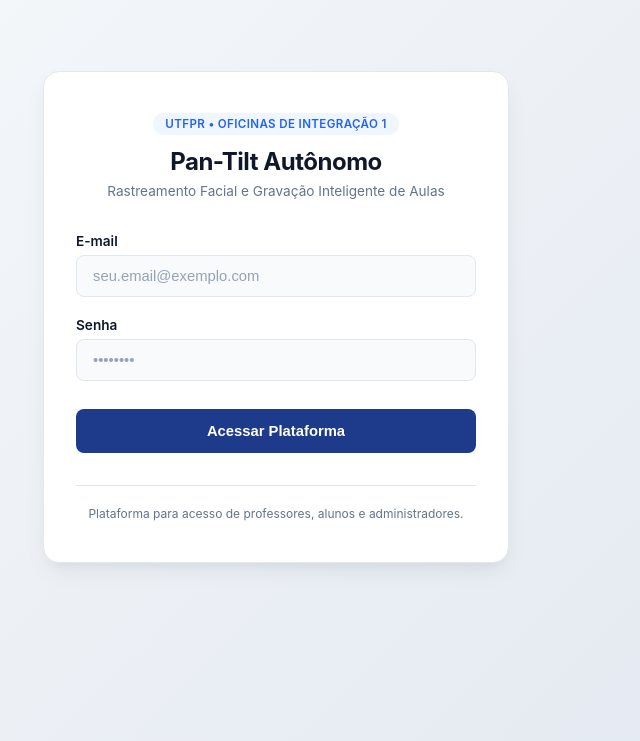
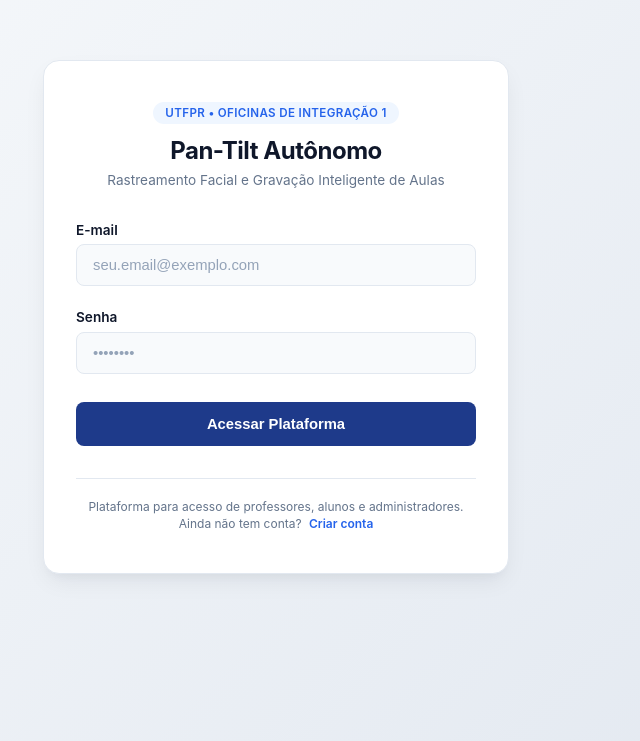
Before and after one commit to DUUU0/oficinas1, a React (Vite) app in the folder oficinas-frontend/: page / in a window 1280 px wide. Shown: the part 107-848 px from the top of the page, without its empty margins (364-1004 px from the left). Built offline with nearby package versions, Linux system fonts and the light colour scheme.

Commit message:
add: page Login

```diff
--- a/oficinas-frontend/src/pages/Login/index.tsx
+++ b/oficinas-frontend/src/pages/Login/index.tsx
@@ -1,5 +1,5 @@
 import React, { useState } from "react";
-import { useNavigate } from "react-router-dom";
+import { Link, useNavigate } from "react-router-dom";
 import { toast, Toaster } from "react-hot-toast";
 import userService from "../../services/UserService";
 import styles from "./styles.module.scss";
@@ -23,8 +23,16 @@ export const LoginPage: React.FC = () => {
           duration: 2000,
         });
 
-        // Redireciona diretamente para o Dashboard após o login
-        navigate("/dashboard");
+        // Redirecionamento baseado no perfil do usuário
+        if (userService.isAdmin()) {
+          navigate("/dashboardAdmin");
+        } else if (userService.isProfessor()) {
+          navigate("/dashboardProfessor");
+        } else if (userService.isAluno()) {
+          navigate("/dashboardAluno");
+        } else {
+          navigate("/dashboard");
+        }
       } else {
         toast.error("Credenciais inválidas. Tente novamente.");
       }
@@ -73,7 +81,9 @@ export const LoginPage: React.FC = () => {
           </div>
 
           <div className={styles.inputGroup}>
-            <label htmlFor="password">Senha</label>
+            <div className={styles.labelRow}>
+              <label htmlFor="password">Senha</label>
+            </div>
             <input
               id="password"
               type="password"
@@ -96,6 +106,10 @@ export const LoginPage: React.FC = () => {
 
         <div className={styles.footer}>
           <p>Plataforma para acesso de professores, alunos e administradores.</p>
+          <p className={styles.switchAuth}>
+            Ainda não tem conta?{" "}
+            <Link to="/cadastroAluno">Criar conta</Link>
+          </p>
         </div>
       </div>
     </div>
--- a/oficinas-frontend/src/pages/Login/styles.module.scss
+++ b/oficinas-frontend/src/pages/Login/styles.module.scss
@@ -154,3 +154,21 @@ $accent-blue: #2563eb;
     line-height: 1.4;
   }
 }
+
+.switchAuth {
+  margin: 1.5rem 0 0 0;
+  text-align: center;
+  font-size: 0.85rem;
+  color: $text-muted;
+
+  a {
+    color: $accent-blue;
+    font-weight: 600;
+    margin-left: 0.25rem;
+
+    &:hover {
+      color: $primary-hover;
+      text-decoration: underline;
+    }
+  }
+}
```
